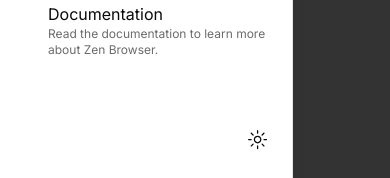
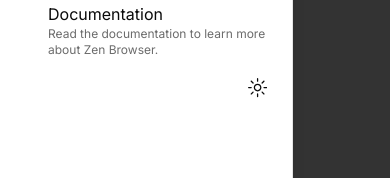
Before and after one commit to zen-browser/www, a Next.js app: page / in a window 390 px wide. Both pictures are taken after a click on the button "Toggle Menu". Shown: the part 666-844 px from the top of the page. Built offline with nearby package versions, Linux system fonts and the light colour scheme.

Commit message:
Fixed mobile sidebar

```diff
--- a/src/components/mobile-nav.tsx
+++ b/src/components/mobile-nav.tsx
@@ -67,7 +67,7 @@ export function MobileNav() {
 				>
 					<Logo withText />
 				</MobileLink>
-				<ScrollArea className="mt-4 h-[calc(100vh-8rem)] pl-6">
+				<ScrollArea className="mt-4 h-[calc(100dvh-8rem)] pl-6">
 					<div className="flex flex-col space-y-3">
 						<MobileLink href="/download" onOpenChange={setOpen}>
 							<div>Download</div>
@@ -110,11 +110,11 @@ export function MobileNav() {
 								</MobileLink>
 							),
 						)}
+						<span className="-mt-4 flex w-full justify-end pr-4">
+							<ModeToggle />
+						</span>
 					</div>
 				</ScrollArea>
-				<span className="w-full flex justify-end pr-4 -mt-4">
-					<ModeToggle />
-				</span>
 			</SheetContent>
 		</Sheet>
 	);
```
